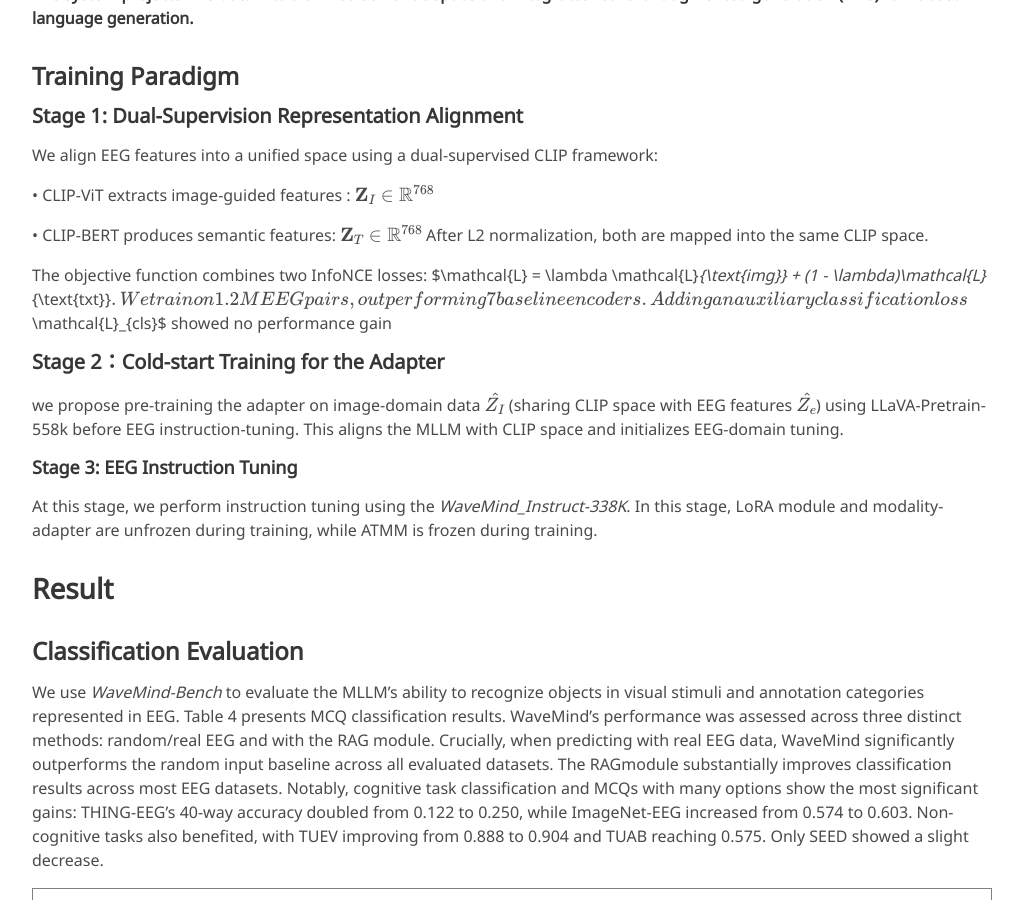
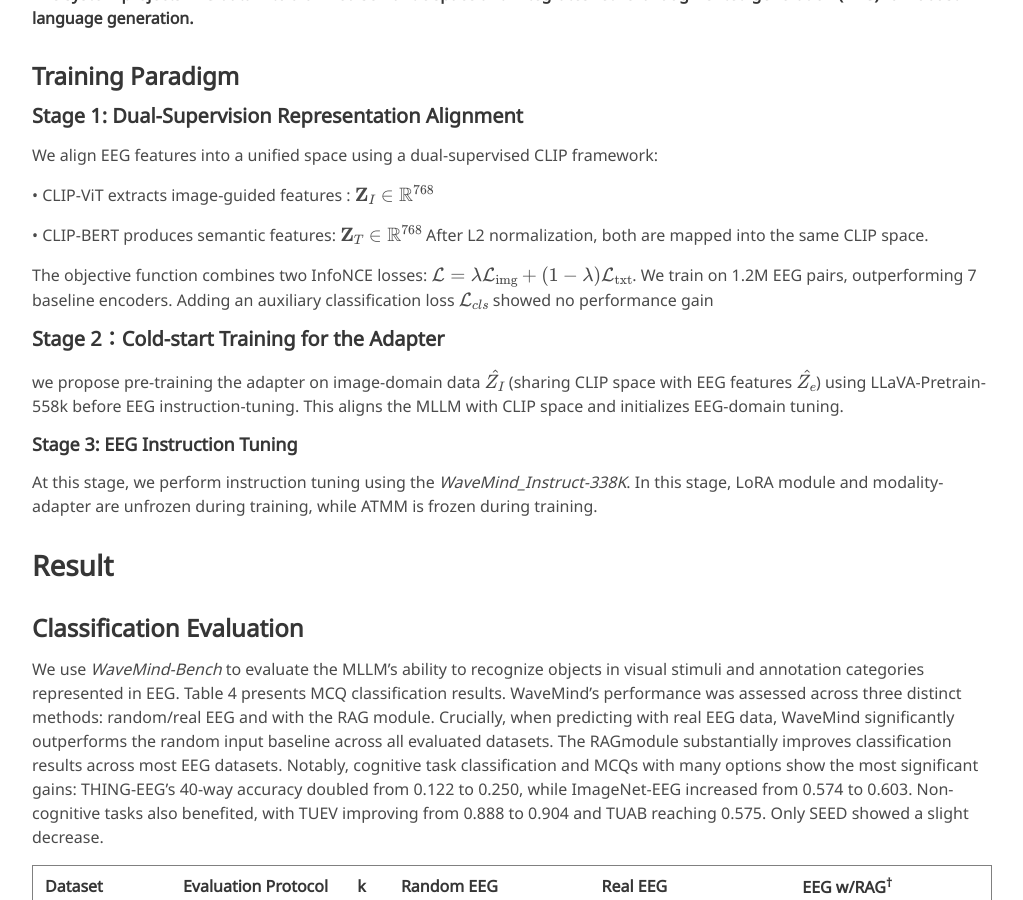
Before and after one commit to RichardCyx/MELA_webpage, a Jekyll site: the page built from index.md, in a window 1280 px wide and 900 px high, scrolled down 1879 px. Shown: the whole window, without its empty margins (128-1151 px from the left). Built offline with Jekyll 4.4.1, drawn with Linux system fonts in a browser that asks for light colours; some web fonts are replaced.

```diff
--- a/index.md
+++ b/index.md
@@ -52,7 +52,7 @@ We align EEG features into a unified space using a dual-supervised CLIP framewor
 • CLIP-BERT produces semantic features: $\mathbf{Z}_T \in \mathbb{R}^{768}$
 After L2 normalization, both are mapped into the same CLIP space.
 
-The objective function combines two InfoNCE losses: $\mathcal{L} = \lambda \mathcal{L}_{\text{img}} + (1 - \lambda)\mathcal{L}_{\text{txt}}$.  We train on 1.2M EEG pairs, outperforming 7 baseline encoders. Adding an auxiliary classification loss $\mathcal{L}_{cls}$ showed no performance gain
+The objective function combines two InfoNCE losses: $$\mathcal{L} = \lambda \mathcal{L}_{\text{img}} + (1 - \lambda)\mathcal{L}_{\text{txt}}$$.  We train on 1.2M EEG pairs, outperforming 7 baseline encoders. Adding an auxiliary classification loss $\mathcal{L}_{cls}$ showed no performance gain
 
 #### Stage 2：**Cold-start Training for the Adapter**
 we propose pre-training the adapter on image-domain data $\hat{Z_I}$ (sharing CLIP space with EEG features $\hat{Z_e}$) using LLaVA-Pretrain-558k before EEG instruction-tuning. This aligns the MLLM with CLIP space and initializes EEG-domain tuning.
```
